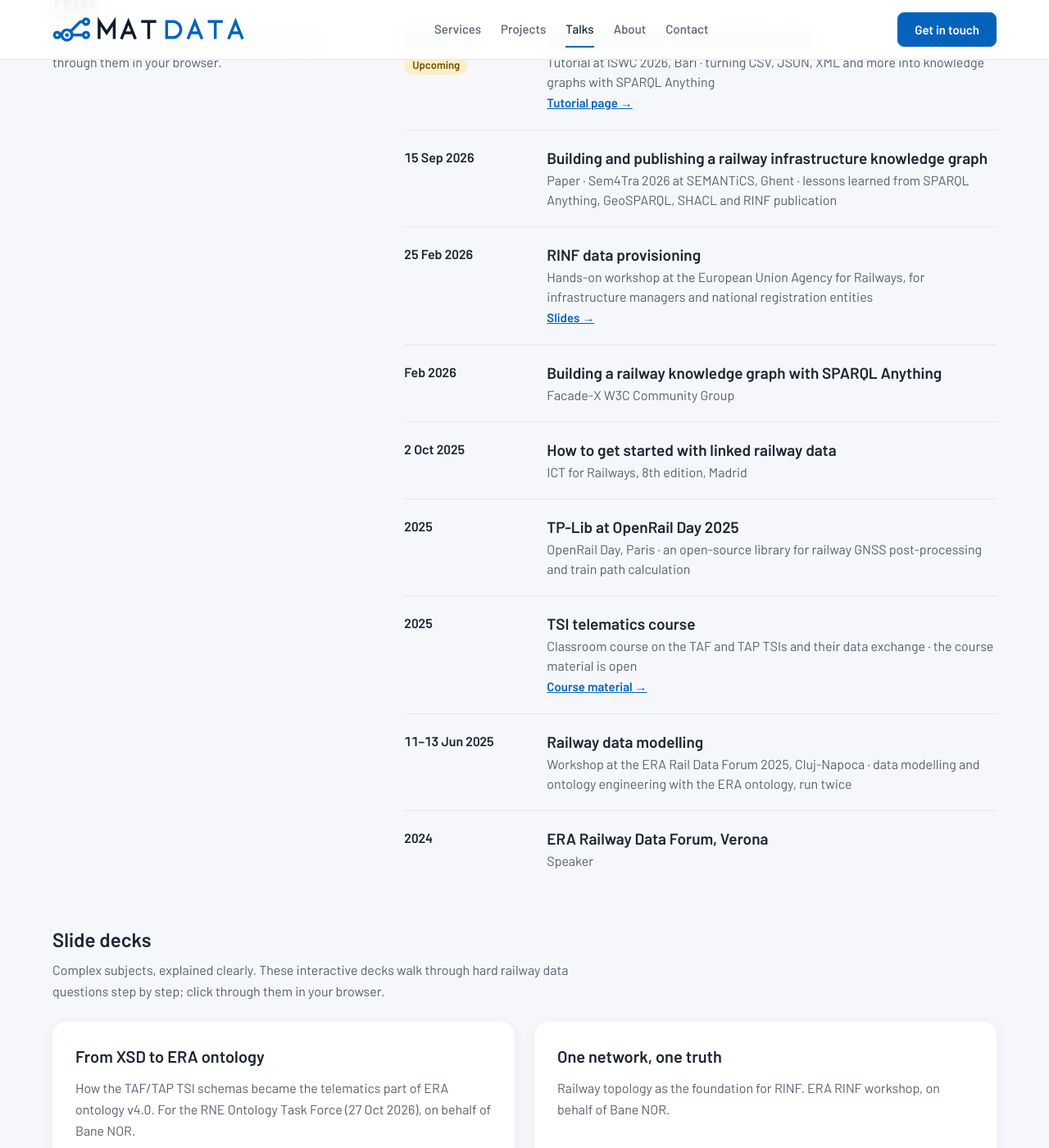
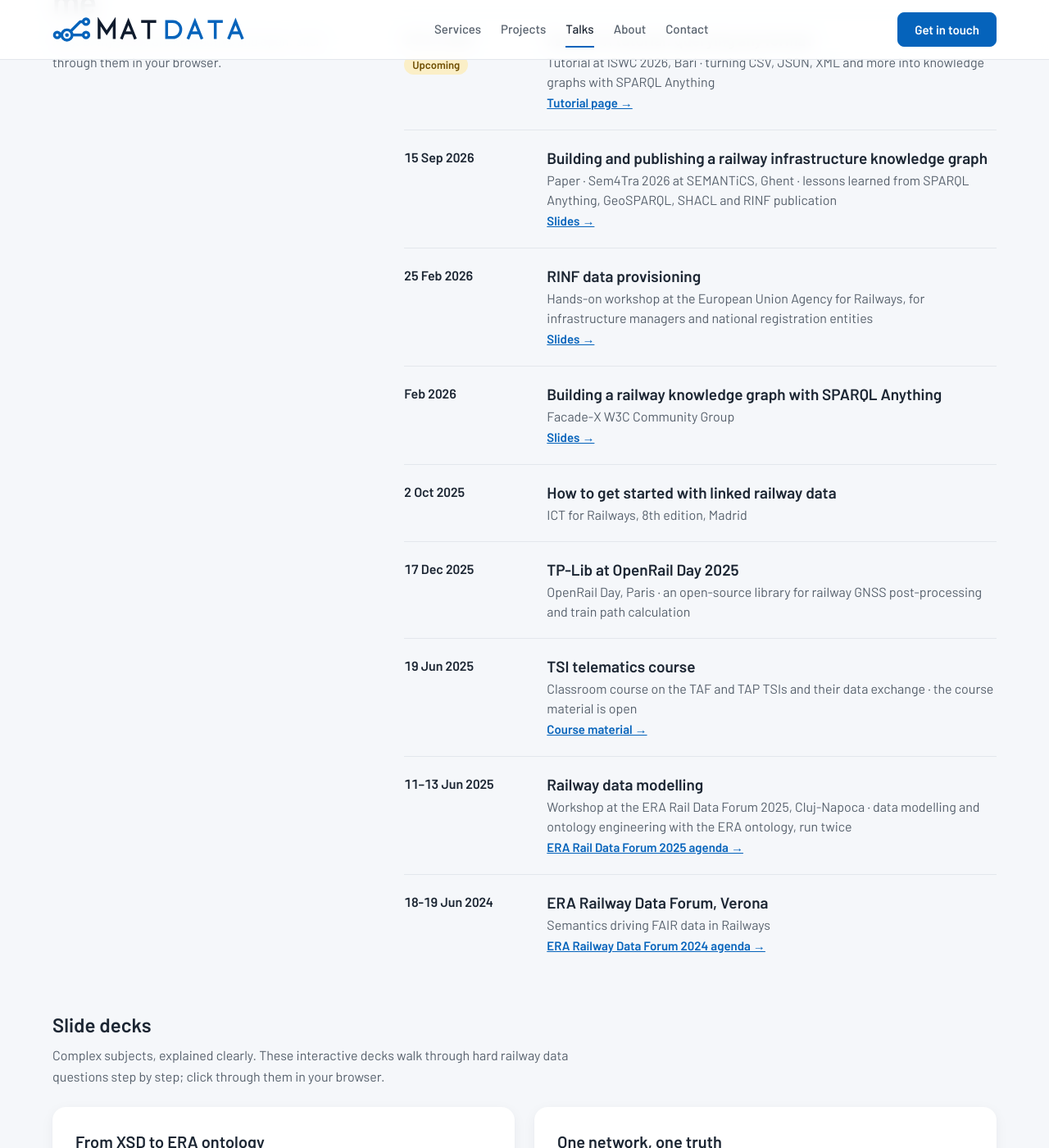
Before and after one commit to Matdata-eu/company-website, a Jekyll site: the page built from index.html, in a window 1280 px wide and 1400 px high, scrolled down 4820 px. Shown: the whole window at 82% size. Built offline with Jekyll 4.4.1, drawn with Linux system fonts in a browser that asks for light colours.

Commit message:
feat: updated talks list

```diff
--- a/_data/talks.yml
+++ b/_data/talks.yml
@@ -16,6 +16,7 @@
 - date: 15 Sep 2026
   title: Building and publishing a railway infrastructure knowledge graph
   text: Paper · Sem4Tra 2026 at SEMANTiCS, Ghent · lessons learned from SPARQL Anything, GeoSPARQL, SHACL and RINF publication
+  link: { label: Slides →, url: "https://sem4tra2026.matdata.eu/" }
 - date: 25 Feb 2026
   title: RINF data provisioning
   text: Hands-on workshop at the European Union Agency for Railways, for infrastructure managers and national registration entities
@@ -23,19 +24,22 @@
 - date: Feb 2026
   title: Building a railway knowledge graph with SPARQL Anything
   text: Facade-X W3C Community Group
+  link: { label: Slides →, url: "https://github.com/Matdata-eu/Slides-W3C-Facade-X/" }
 - date: 2 Oct 2025
   title: How to get started with linked railway data
   text: ICT for Railways, 8th edition, Madrid
-- date: "2025"
+- date: 17 Dec 2025
   title: TP-Lib at OpenRail Day 2025
   text: OpenRail Day, Paris · an open-source library for railway GNSS post-processing and train path calculation
-- date: "2025"
+- date: 19 Jun 2025
   title: TSI telematics course
   text: Classroom course on the TAF and TAP TSIs and their data exchange · the course material is open
   link: { label: Course material →, url: "/assets/shared/TSI-Telematics-course.pptx" }
 - date: 11–13 Jun 2025
   title: Railway data modelling
   text: Workshop at the ERA Rail Data Forum 2025, Cluj-Napoca · data modelling and ontology engineering with the ERA ontology, run twice
-- date: "2024"
+  link: { label: ERA Rail Data Forum 2025 agenda →, url: "https://www.era.europa.eu/agenda/agenda-rail-data-forum-2025" }
+- date: 18-19 Jun 2024
   title: ERA Railway Data Forum, Verona
-  text: Speaker
+  text: Semantics driving FAIR data in Railways
+  link: { label: ERA Railway Data Forum 2024 agenda →, url: "https://www.era.europa.eu/agenda/agenda-rail-data-forum-2024" }
```
